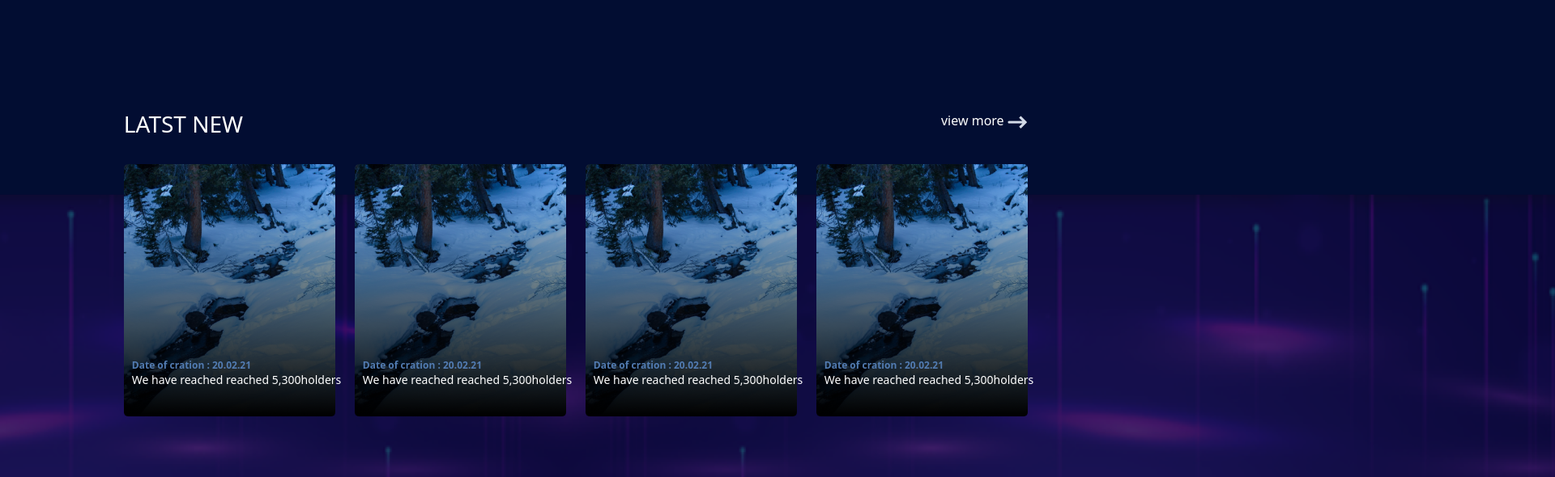
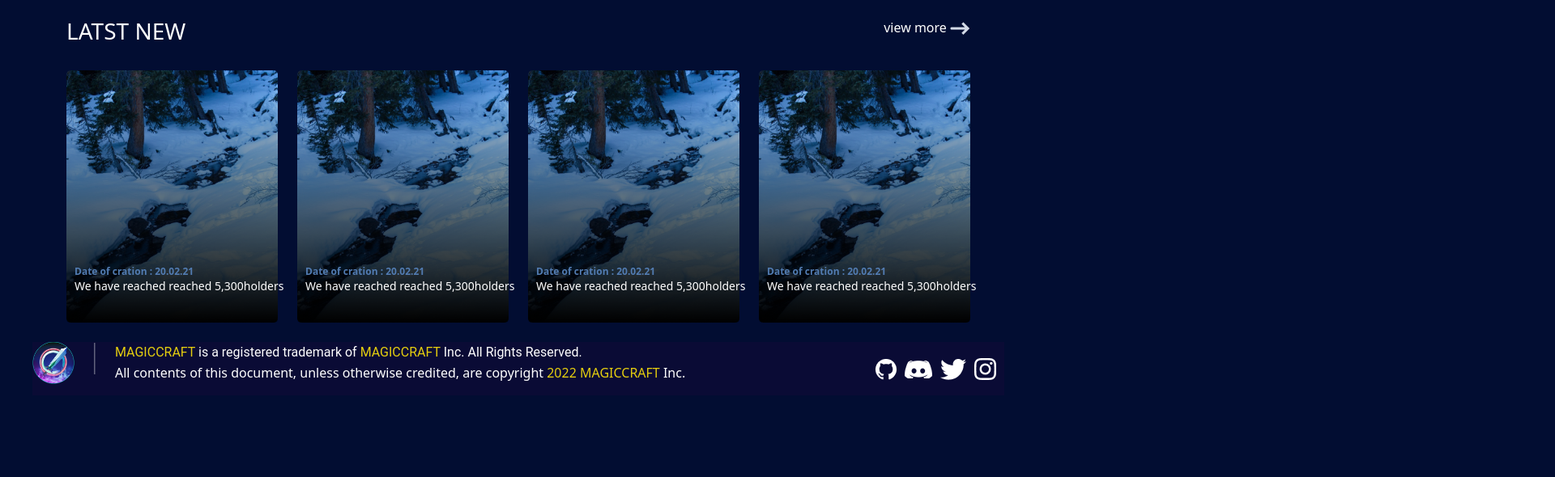
Before and after one commit to Smomi99/nft-server-client-projects, a React (Create React App) app: page /buynow in a window 1280 px wide. Shown: the part 1813-2403 px from the top of the page at 81% size, 1920 px wide, since content can reach past the window. After the commit the page ends 2302 px from the top, so only its background shows below. Built offline with nearby package versions, Linux system fonts and the light colour scheme.

Commit message:
fixed issues

```diff
--- a/src/pages/LstNew/LstNew.js
+++ b/src/pages/LstNew/LstNew.js
@@ -4,13 +4,9 @@ import { Link } from "react-router-dom";
 import arrow from "../../assets/arrow.png";
 import l1 from "../../assets/l1.png";
 import './LstNews.css'
-import lestback from '../../assets/lst.png'
 const LstNew = () => {
   return (
-    <div >
-      <div className="lst-back">
-        <img src={lestback} alt="" />
-      </div>
+    <div className="lst-back">
       <Container className="mt-4 mb-4 mt-4 lst-new">
         <div className="d-flex justify-content-between mt-4 mb-4">
           <h3 className="text-white">LATST NEW</h3>
--- a/src/pages/LstNew/LstNews.css
+++ b/src/pages/LstNew/LstNews.css
@@ -1,13 +1,3 @@
-
-.lst-back{
-    position: relative;
-    margin-top: 220px;
-}
-.lst-new{
-    position: absolute;
-    top: 1902px;
-    left: 11%;
-}
 
 @media only screen and (min-width: 770px) and (max-width: 991px) {
     .lstDesign{
```
